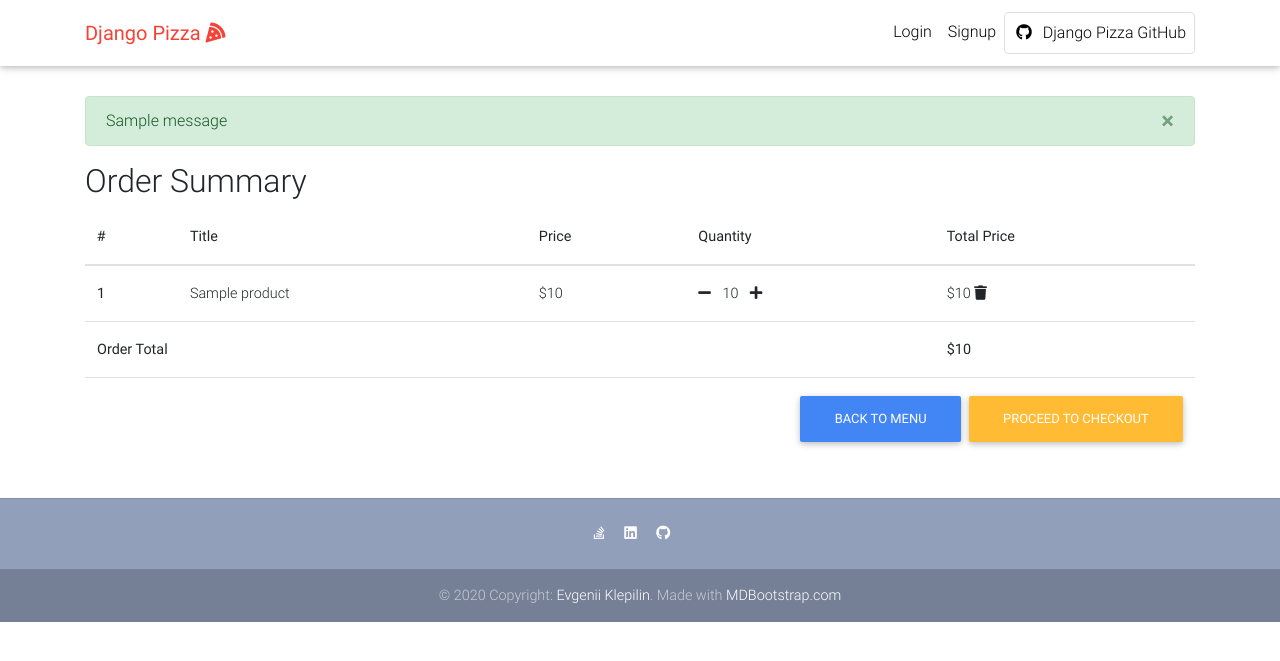
After one commit to EvgeniiKlepilin/django-pizza, a Django app: template djangopizza/orders/templates/orders/summary.html in a window 1280 px wide. The commit adds this page. Shown: the top 661 px of the page. Run offline with Django 3.2, Linux system fonts and the light colour scheme; the template is opened without the code that fills it: most values are stand-ins (such as "Sample title", 1, 10 or a date in 2020); one stand-in notice (Sample message) is shown; parts of the project's set-up code (start-up, migrations or seed data) failed here and were passed over; some libraries are stand-ins or nearby versions.

Commit message:
Added order summary

```diff
--- /dev/null
+++ b/djangopizza/orders/templates/orders/summary.html
@@ -0,0 +1,84 @@
+{% extends "base.html" %}
+{% load static %}
+
+{% block head_title %}Order Summary{% endblock %}
+
+{% block content %}
+
+<!--Main layout-->
+<main>
+    <div class="container pt-5">
+
+        <div class="mt-5">
+        {% if messages %}
+            {% for message in messages %}
+            <div class="alert alert-{{ message.tags }} alert-dismissible fade show" role="alert">
+            {{ message }}
+                <button type="button" class="close" data-dismiss="alert" aria-label="Close">
+                    <span aria-hidden="true">&times;</span>
+                </button>
+            </div>
+            {% endfor %}
+        {% endif %}
+        </div>
+        <h2>Order Summary</h2>
+        <div class="table-responsive text-nowrap">
+            <table class="table">
+                <thead>
+                <tr>
+                    <th scope="col">#</th>
+                    <th scope="col">Title</th>
+                    <th scope="col">Price</th>
+                    <th scope="col">Quantity</th>
+                    <th scope="col">Total Price</th>
+                </tr>
+                </thead>
+                <tbody>
+                {% for order_item in object.items.all %}
+                    <tr>
+                        <th scope="row">{{ forloop.counter }}</th>
+                        <td>{{ order_item.product.title }}</td>
+                        <td>${{ order_item.product.price }}</td>
+                        <td>
+                            <a href="{{ order_item.product.get_remove_from_cart_absolute_url }}"><i class="fas fa-minus mr-2"></i></a>
+                             {{ order_item.quantity }}
+                            <a href="{{ order_item.product.get_add_to_cart_absolute_url }}"><i class="fas fa-plus ml-2"></i></a>
+                        </td>
+                        <td>
+                            ${{ order_item.get_total_price }}
+                            <a href="#">
+                                <i class="fas fa-trash"></i>
+                            </a>
+                        </td>
+                    </tr>
+
+                {% empty %}
+                <tr>
+                    <td colspan="5">Your cart is empty</td>
+                </tr>
+                <tr>
+                    <td colspan="5">
+                        <a class="btn btn-primary float-right" href="{% url 'products:product-list' %}">Back to Menu</a>
+                    </td>
+                </tr>
+                {% endfor %}
+                {% if object.get_total_price %}
+                <tr>
+                    <td colspan="4"><b>Order Total</b></td>
+                    <td><b>${{ object.get_total_price }}</b></td>
+                </tr>
+                <tr>
+                    <td colspan="5">
+                        <a class="btn btn-warning float-right ml-2" href="#">Proceed to Checkout</a>
+                        <a class="btn btn-primary float-right" href="{% url 'products:product-list' %}">Back to Menu</a>
+                    </td>
+                </tr>
+                {% endif %}
+                </tbody>
+            </table>
+        </div>
+    </div>
+</main>
+<!--Main layout-->
+
+{% endblock content %}
--- a/djangopizza/orders/urls.py
+++ b/djangopizza/orders/urls.py
@@ -1,9 +1,10 @@
 from django.urls import path
-from .views import add_to_cart, remove_from_cart
+from .views import add_to_cart, remove_from_cart, OrderSummaryView
 
 app_name = "orders"
 
 urlpatterns = [
+    path('order-summary/', OrderSummaryView.as_view(), name="summary"),
     path('add-to-cart/<product_id>', add_to_cart, name="add-to-cart"),
     path('remove-from-cart/<product_id>', remove_from_cart, name="remove-from-cart")
 ]
--- a/djangopizza/products/templates/products/list.html
+++ b/djangopizza/products/templates/products/list.html
@@ -1,5 +1,7 @@
 {% extends "base.html" %}
 {% load static %}
+
+{% block head_title %}Menu{% endblock %}
 
 {% block content %}
 
--- a/djangopizza/templates/navbar.html
+++ b/djangopizza/templates/navbar.html
@@ -31,7 +31,7 @@
         <ul class="navbar-nav nav-flex-icons">
         {% if request.user.is_authenticated %}
         <li class="nav-item">
-            <a class="nav-link waves-effect">
+            <a class="nav-link waves-effect" href="{% url 'orders:summary' %}">
             <span class="badge red z-depth-1 mr-1"> {{ request.user|cart_item_count }} </span>
             <i class="fas fa-shopping-cart"></i>
             <span class="clearfix d-none d-sm-inline-block"> Cart </span>
```
Also changed, not shown: djangopizza/orders/models.py (+9 -0 lines), djangopizza/orders/views.py (+29 -2 lines).
